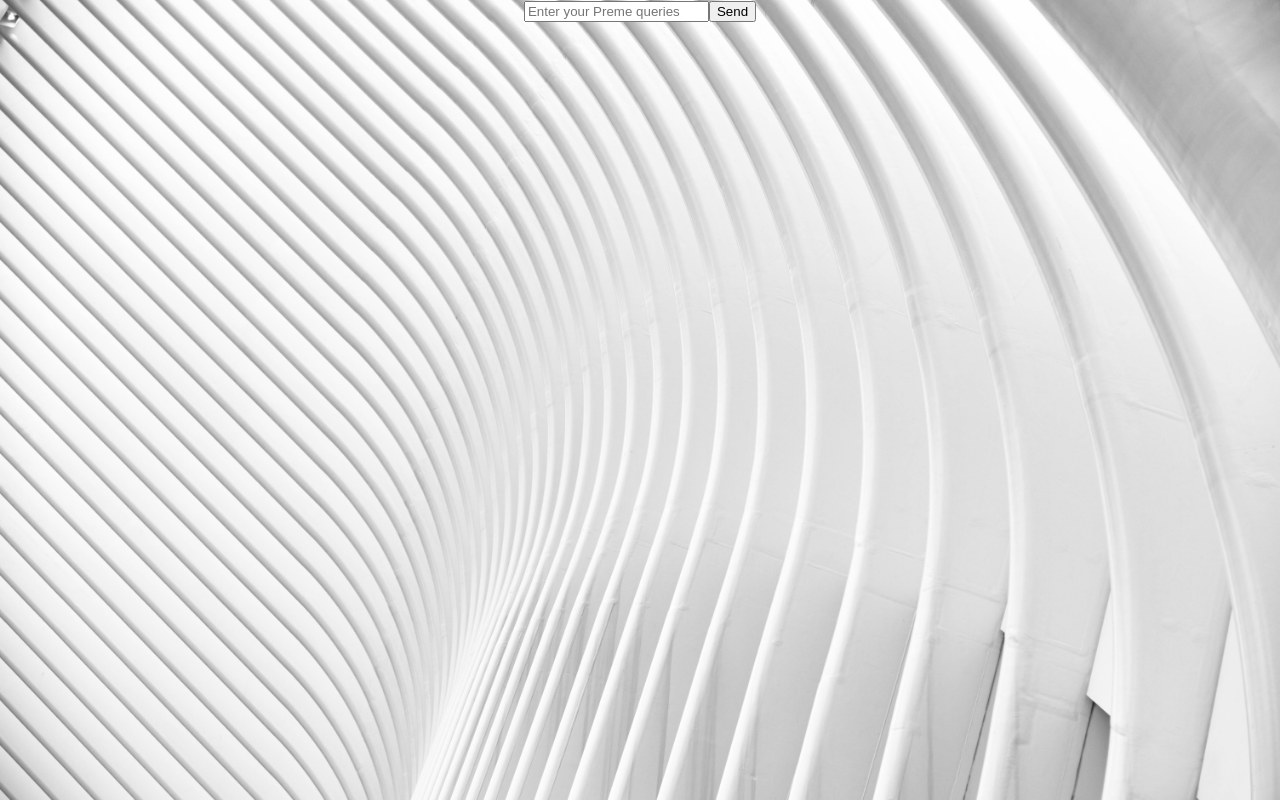
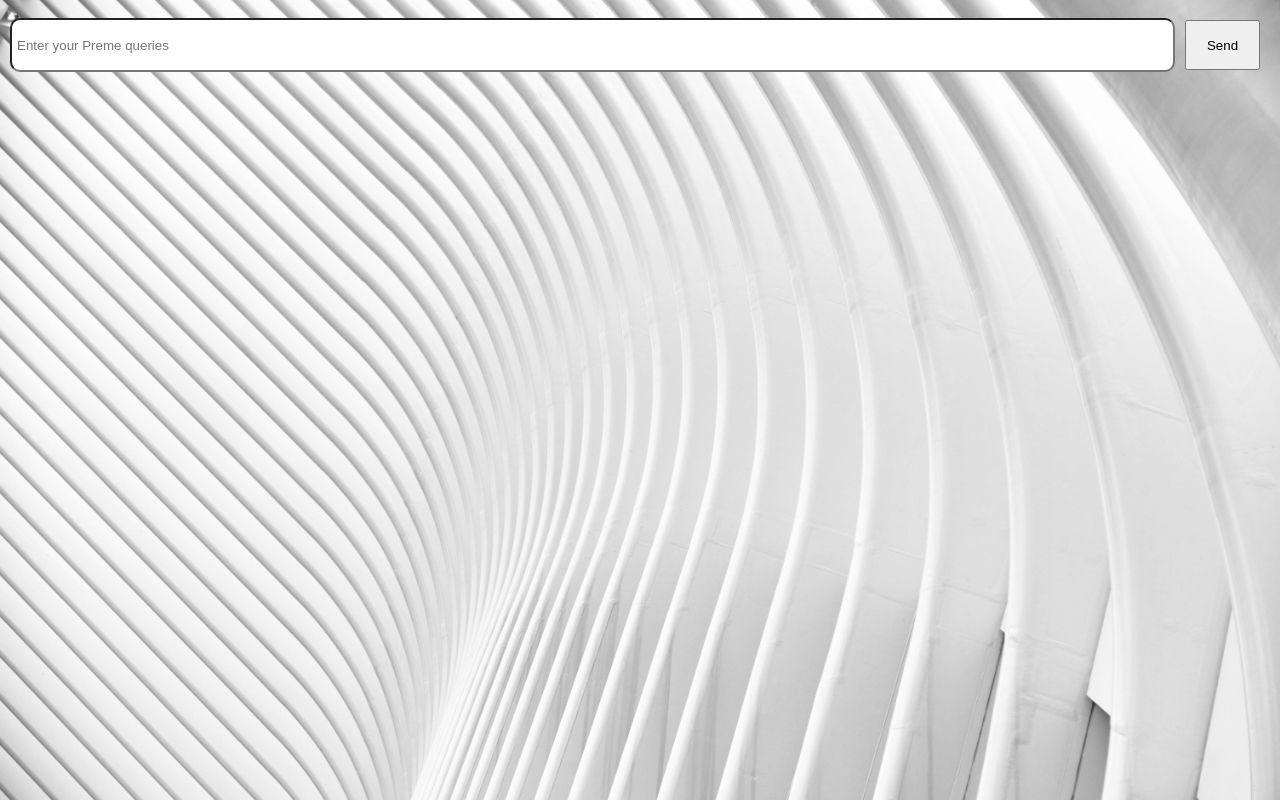
Before and after one commit to speedyankur/AskABook_React, a React (Create React App) app: page / in a window 1280 px wide. Built offline with nearby package versions, Linux system fonts and the light colour scheme.

Commit message:
fix: updated styles

```diff
--- a/src/components/dictaphone/dictaphone.js
+++ b/src/components/dictaphone/dictaphone.js
@@ -43,8 +43,8 @@ const Dictaphone = () => {
         })}
         <ClipLoader loading={pending} />
       </div>
-      <div className="controls">
-        <form onSubmit={(e) => sendQuery(e)}>
+      <div>
+        <form onSubmit={(e) => sendQuery(e)} className="controls">
           <input
             type="text"
             name="query"
--- a/src/components/dictaphone/distaphone.css
+++ b/src/components/dictaphone/distaphone.css
@@ -1,7 +1,23 @@
 .chatbox {
-  width: 500px;
   margin: 0 auto;
 }
 .controls {
   clear: both;
+  margin: 10px;
+  align-items: baseline;
+
+  display: flex;
 }
+
+.controls input {
+  flex: 1;
+  border-radius: 10px;
+  height: 40px;
+  padding: 5px;
+}
+.controls button {
+  height: 50px;
+  width: 75px;
+  margin-left: 10px;
+  margin: 10px;
+}
```
